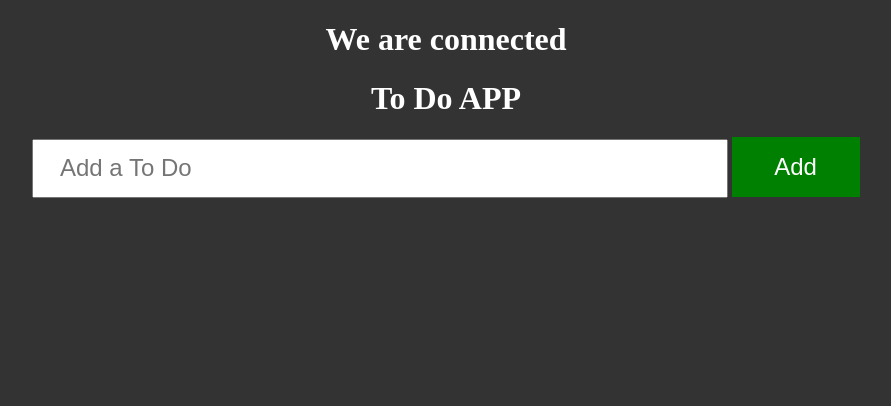
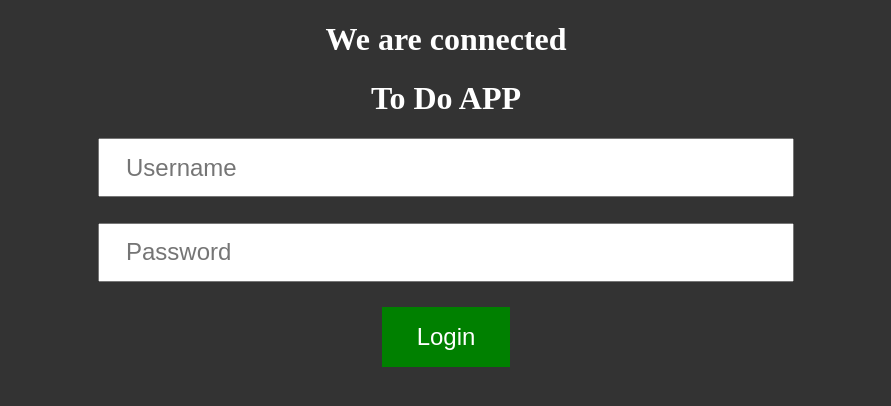
Before and after one commit to kabiryusufbashir/npower-training, a PHP site: page /to-do/index.php in a window 1280 px wide. Shown: the top 406 px of the page, without its empty margins (194-1085 px from the left). Run offline with PHP 8.4, Linux system fonts and the light colour scheme.

Commit message:
Created the login form and styled it

```diff
--- a/to-do/index.php
+++ b/to-do/index.php
@@ -18,8 +18,11 @@
     ?>
     <h1>To Do APP</h1>
     <form action="<?php $_SERVER['PHP_SELF'];?>" method="post">
-      <input type="text" name="add" placeholder="Add a To Do">
-      <input type="submit" name="submit" value="Add">
+      <input type="text" name="username" placeholder="Username"><br>
+      <input type="password" name="password" placeholder="Password"><br>
+      <input type="submit" name="submit" value="Login">
+      <!--<input type="text" name="add" placeholder="Add a To Do">
+      <input type="submit" name="submit" value="Add">-->
     </form>
   </body>
 </html>
--- a/to-do/style.css
+++ b/to-do/style.css
@@ -6,11 +6,12 @@ body{
   text-align: center;
 }
 
-input[type="text"]{
+input[type="text"], input[type="password"]{
   width: 50%;
   height: 45px;
   padding: 5px 2%;
   font-size: 24px;
+  margin-bottom: 2%;
 }
 
 input[type="submit"]{
```
